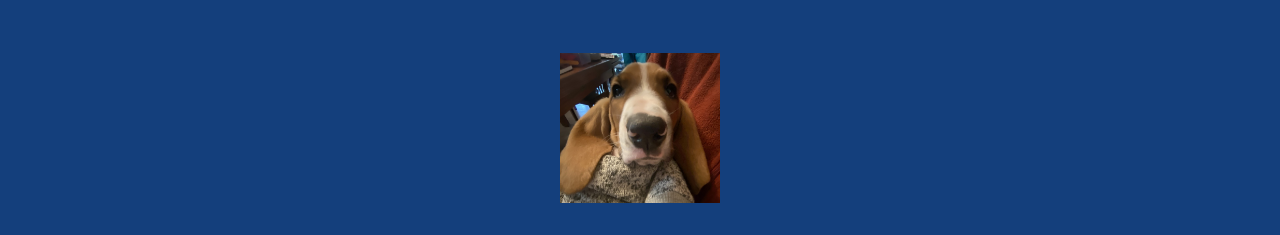
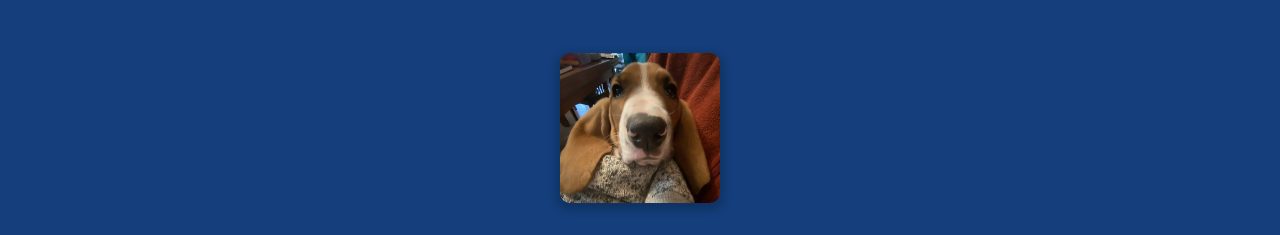
Before and after one commit to terrp/droopy, a plain HTML site: page index.html in a window 1280 px wide. Shown: the part 154-389 px from the top of the page. Drawn offline with nearby package versions, Linux system fonts and the light colour scheme; a web font is replaced by a local one.

Commit message:
fixed image shadow

```diff
--- a/styles.css
+++ b/styles.css
@@ -13,6 +13,8 @@ body{
 img{
     width: auto;
     height: 150px;
+    border-radius: 10px;
+    box-shadow: 0 4px 8px 4px rgba(0, 0, 0, .2);
 }
 
 /* temporary to see flex arrangements */
```
